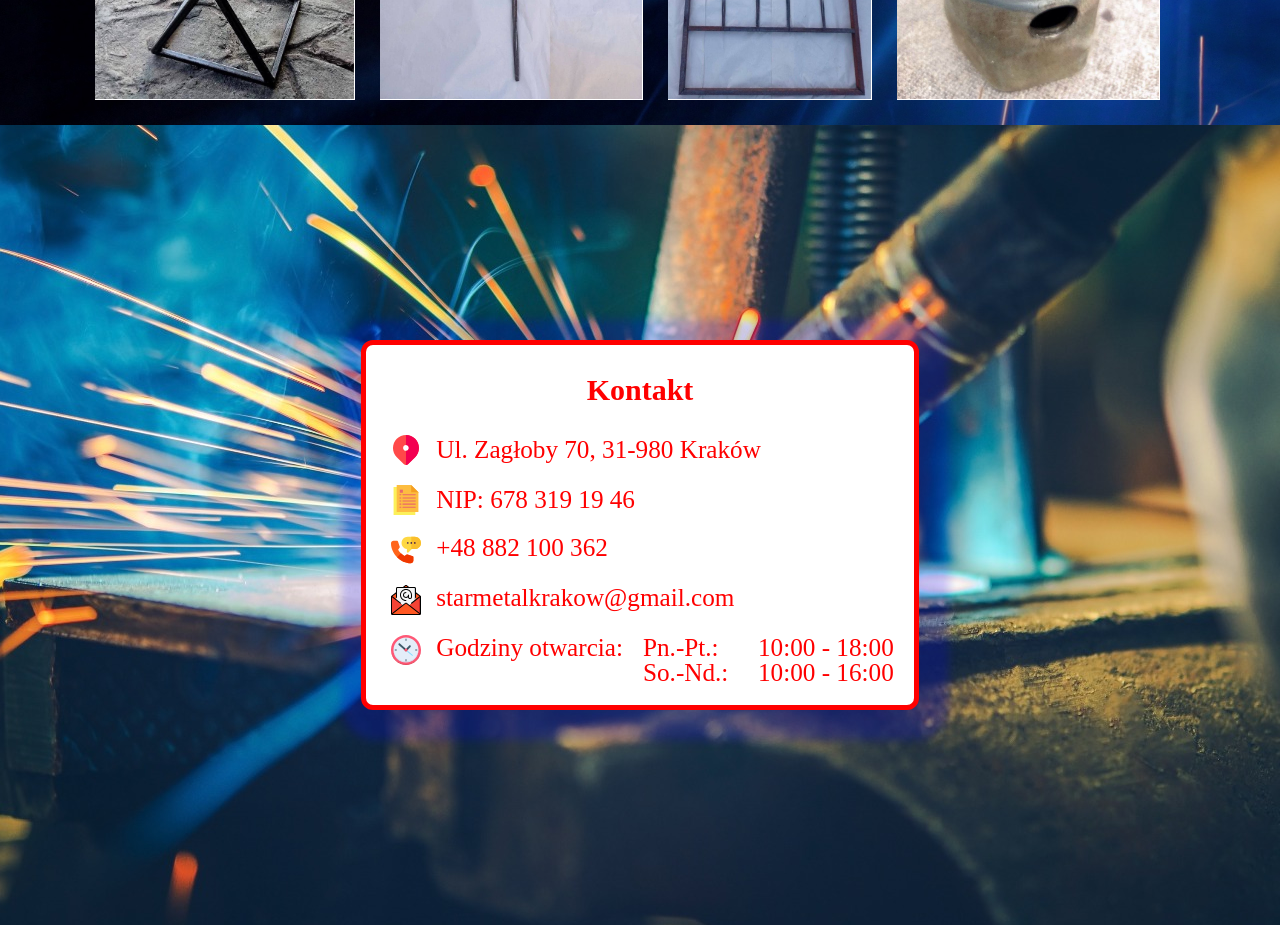
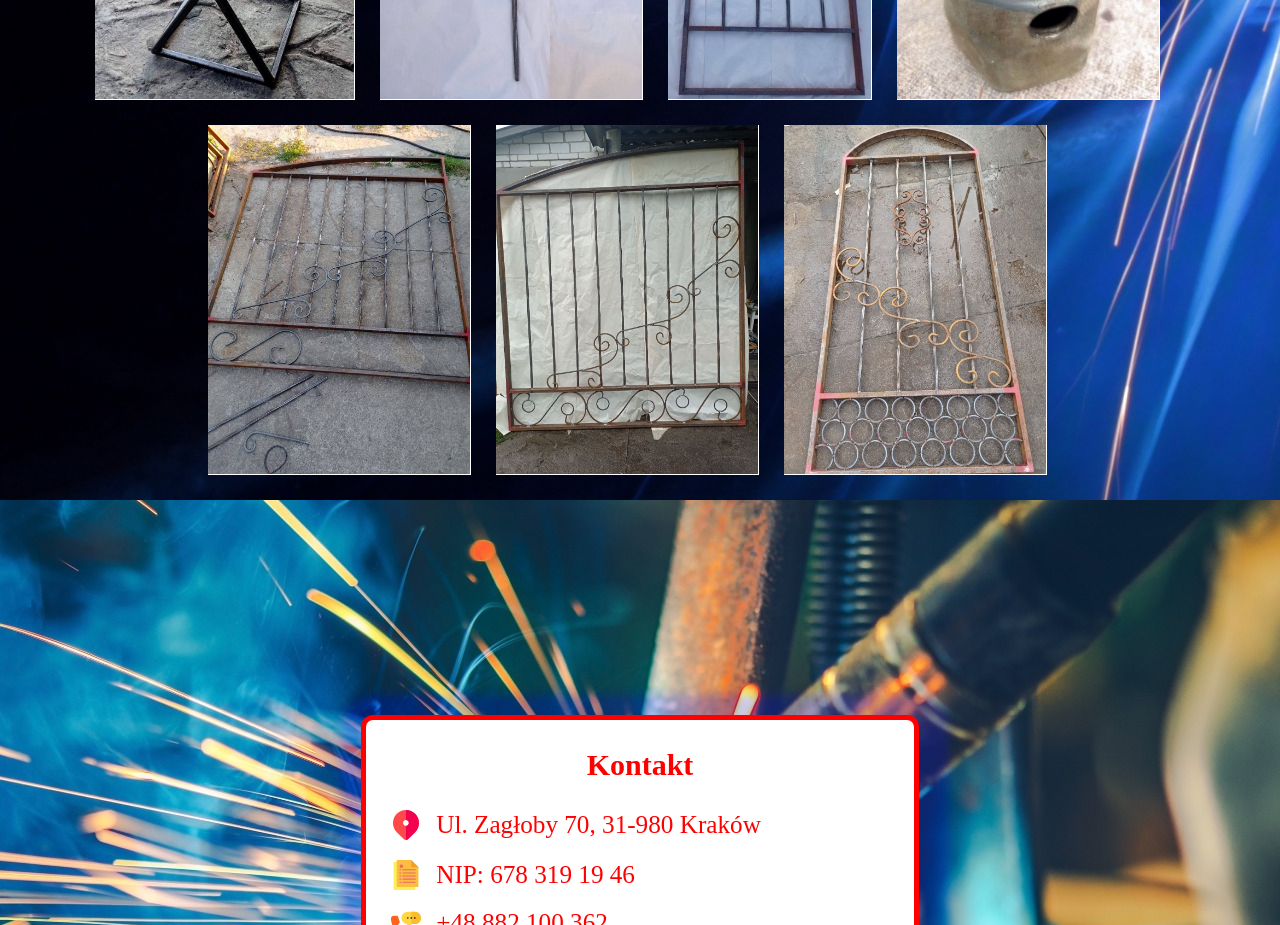
Before and after one commit to RostyslavOstapyak/star-metal, a plain HTML site: page index.html in a window 1280 px wide. Shown: the part 2800-3725 px from the top of the page. Drawn offline with nearby package versions, Linux system fonts and the light colour scheme; a web font is replaced by a local one.

Commit message:
aded new photos to HTML

```diff
--- a/index.html
+++ b/index.html
@@ -194,6 +194,15 @@
           <div class="gallery-item">
             <img class="gallery-item__image" src="images/gallery/10.jpg"  alt="przyklad pracy" />
           </div>
+           <div class="gallery-item">
+            <img class="gallery-item__image" src="images/gallery/11.jpg"  alt="przyklad pracy" />
+          </div>
+           <div class="gallery-item">
+            <img class="gallery-item__image" src="images/gallery/12.jpg"  alt="przyklad pracy" />
+          </div>
+           <div class="gallery-item">
+            <img class="gallery-item__image" src="images/gallery/13.jpg"  alt="przyklad pracy" />
+          </div>
           </div>
           </section>
           <section class="section__kontakt" id="sectionKontakt">
```
Also changed, not shown: images/gallery/12.jpg (added), images/gallery/13.jpg (added).
